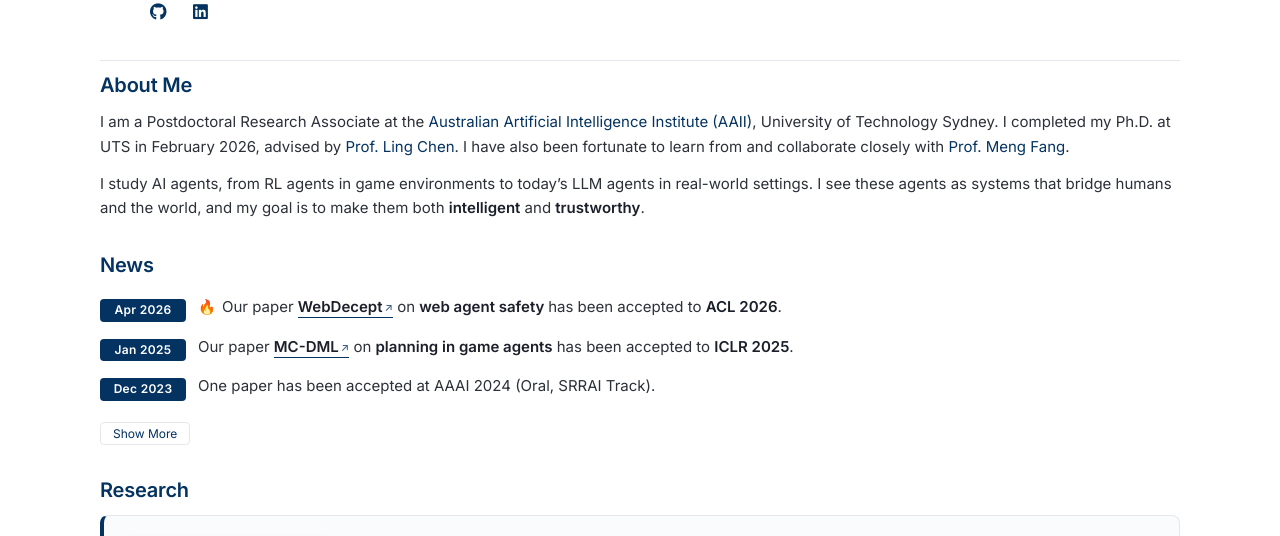
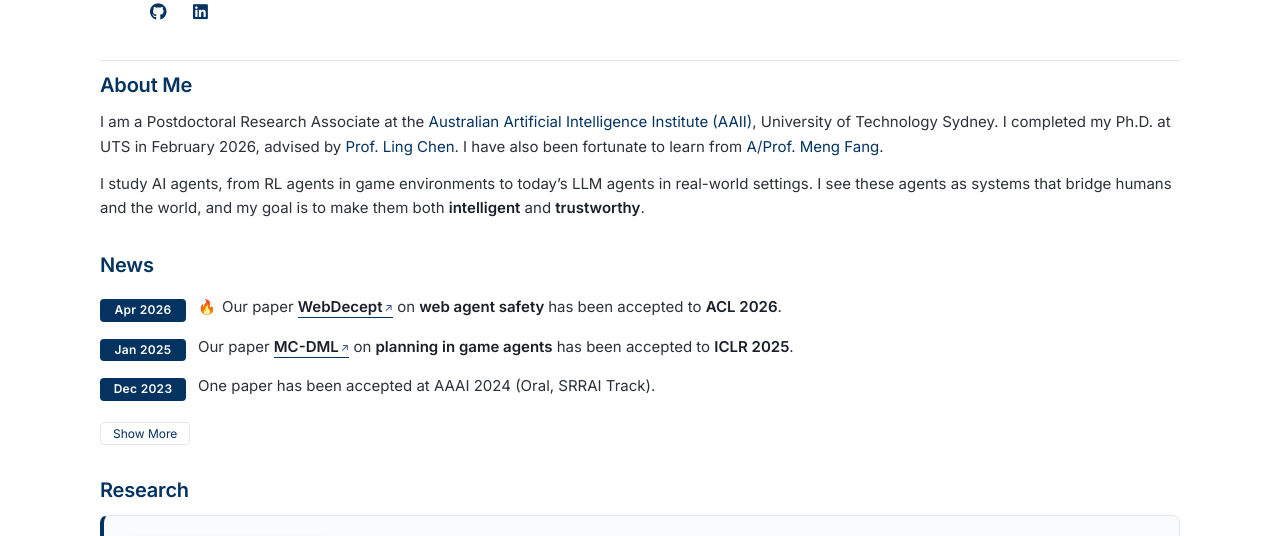
Before and after one commit to winni18/winni18.github.io, a Jekyll site: the page built from index.md, in a window 1280 px wide and 900 px high, cut to the strip 237-773 px from the top of the window. Built offline with Jekyll 4.4.1, drawn with Linux system fonts in a browser that asks for light colours; nearby versions of some CDN libraries; a style sheet for code colours, icons or effects is not loaded; our own code applies the rules of GitHub Pages for plain Markdown files.

Commit message:
Update index.md

```diff
--- a/index.md
+++ b/index.md
@@ -4,7 +4,7 @@ layout: homepage
 
 ## About Me
 
-I am a Postdoctoral Research Associate at the [Australian Artificial Intelligence Institute (AAII)](https://www.uts.edu.au/research/australian-artificial-intelligence-institute), University of Technology Sydney. I completed my Ph.D. at UTS in February 2026, advised by [Prof. Ling Chen](https://profiles.uts.edu.au/Ling.Chen). I have also been fortunate to learn from and collaborate closely with [Prof. Meng Fang](https://mengfn.github.io/).
+I am a Postdoctoral Research Associate at the [Australian Artificial Intelligence Institute (AAII)](https://www.uts.edu.au/research/australian-artificial-intelligence-institute), University of Technology Sydney. I completed my Ph.D. at UTS in February 2026, advised by [Prof. Ling Chen](https://profiles.uts.edu.au/Ling.Chen). I have also been fortunate to learn from [A/Prof. Meng Fang](https://mengfn.github.io/).
 
 I study AI agents, from RL agents in game environments to today’s LLM agents in real-world settings. I see these agents as systems that bridge humans and the world, and my goal is to make them both **intelligent** and **trustworthy**.
 
```
